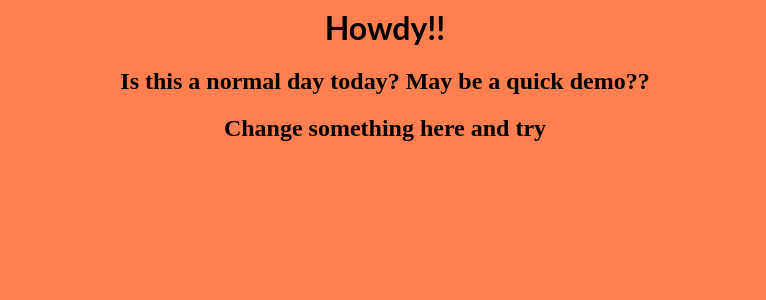
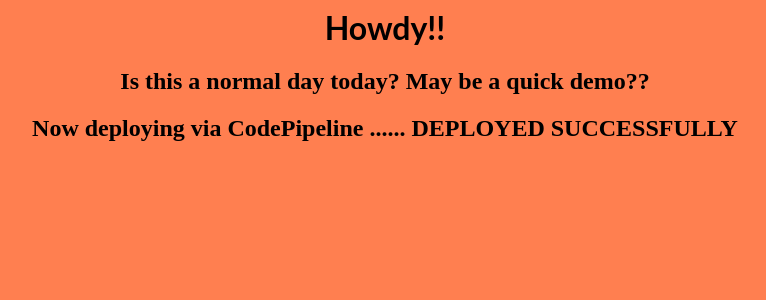
Before and after one commit to upentest-demo/devops-demo, a React (Create React App) app: page / in a window 1280 px wide. Shown: the top 300 px of the page, without its empty margins (255-1021 px from the left). Built offline with nearby package versions, Linux system fonts and the light colour scheme.

Commit message:
Update App.js

```diff
--- a/src/App.js
+++ b/src/App.js
@@ -6,7 +6,7 @@
     <div>
       <h1>Howdy!!</h1>
       <h2>Is this a normal day today? May be a quick demo??</h2>
-      <h2>Change something here and try</h2>
+      <h2>Now deploying via CodePipeline ...... DEPLOYED SUCCESSFULLY </h2>
     </div>
   );
 }
```
